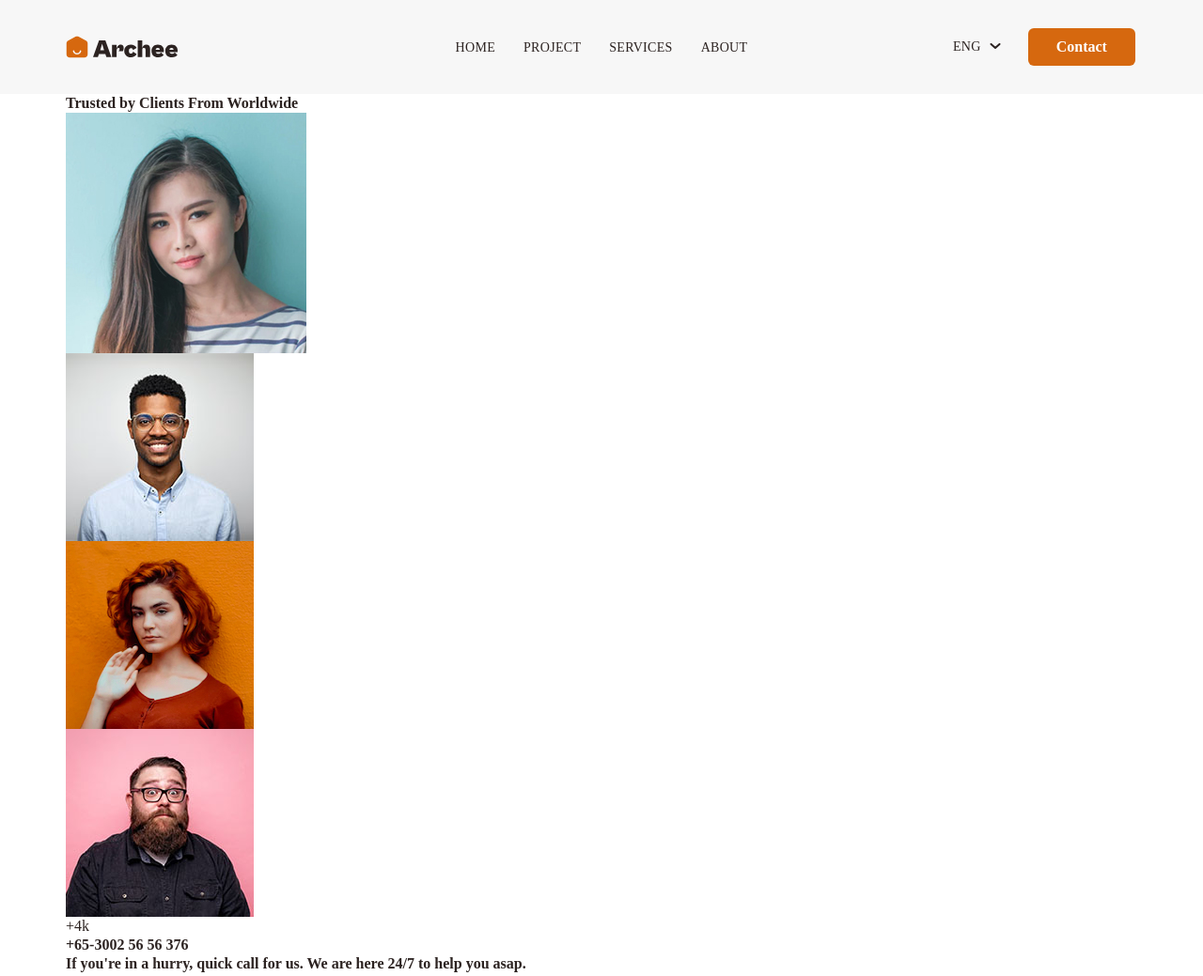
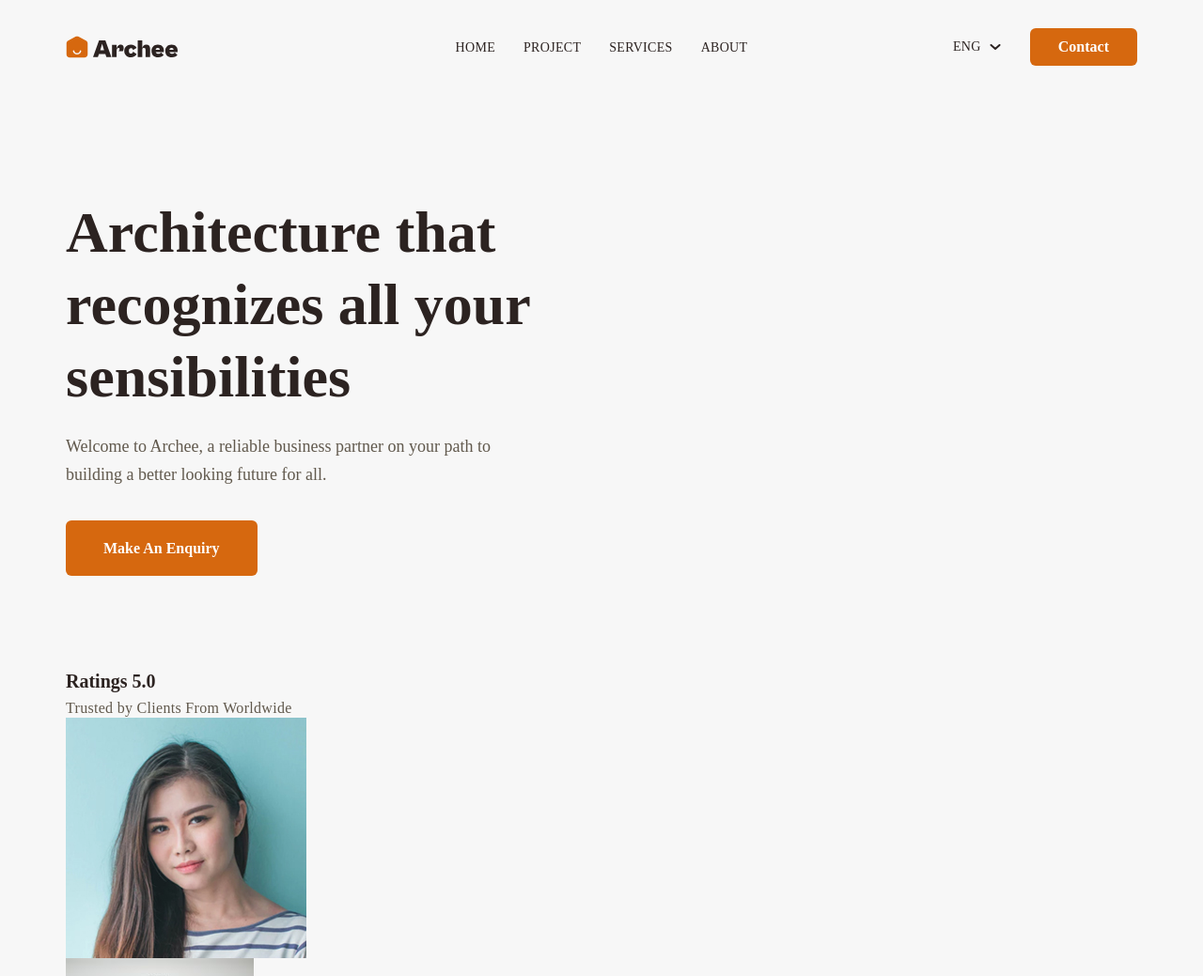
Before and after one commit to flaberfl/archeev, a plain HTML site: page src/index.html in a window 1280 px wide. Shown: the top 1039 px of the page at 94% size. Drawn offline with nearby package versions, Linux system fonts and the light colour scheme; files that its build step writes are made by us from their sources; a script that the page names is missing; files whose address does not match are found by name; a web font is replaced by a local one.

Commit message:
start intro

```diff
--- a/src/html/_header.htm
+++ b/src/html/_header.htm
@@ -15,13 +15,13 @@
 			</nav>
 		</div>
 
-		<div class="header__toolbar">
-			<div class="toolbar">
-				<ul class="toolbar__lang lang">
-					<li class="lang__item"><a href="#eng" class="lang__link">Eng</a></li>
-					<li class="lang__item"><a href="#rus" class="lang__link">Rus</a></li>
-				</ul>
-			</div>
+		<div class="header__toolbar toolbar">
+
+			<ul class="toolbar__lang lang">
+				<li class="lang__item"><a href="#eng" class="lang__link">Eng</a></li>
+				<li class="lang__item"><a href="#rus" class="lang__link">Rus</a></li>
+			</ul>
+
 			<button class="header__button button">Contact</button>
 		</div>
 
--- a/src/scss/base/forms/button.scss
+++ b/src/scss/base/forms/button.scss
@@ -3,7 +3,7 @@
 
 .button {
 	display: inline-flex;
-	padding: 10px 30px;
+	padding: rem(10) rem(30);
 
 	font-size: rem(16);
 	color: #fff;
--- a/src/scss/header.scss
+++ b/src/scss/header.scss
@@ -33,21 +33,19 @@
   }
 
   /* .header__menu */
-  &__menu {
-    // flex: 1 1 auto;
-    // padding: 0px 0px 0px rem(20);
-  }
+  &__menu {}
 
   /* .header__toolbar */
   &__toolbar {
     flex: 0 1 17.192%;
+    position: relative;
     display: flex;
-    align-items: center;
+    justify-content: flex-end;
   }
 
   /* .header__button */
   &__button {
-    margin: 0px 0px 0px rem(29);
+    // margin: 0px 0px 0px rem(29);
   }
 }
 
@@ -200,7 +198,11 @@
 .toolbar {
 
   /* .toolbar__lang */
-  &__lang {}
+  &__lang {
+    position: absolute;
+    left: 0;
+    top: rem(13);
+  }
 }
 
 .lang {
@@ -213,17 +215,19 @@
       display: flex;
       align-items: center;
 
+
       &::after {
+        display: block;
+        content: '';
         margin-left: 9px;
-        content: '';
-        display: block;
         width: 12px;
         height: 7px;
         background: url('../img/arrow.svg') 0 0 no-repeat;
+        cursor: pointer;
+
+        transition: all 0.3s ease 0s;
       }
     }
-
-
   }
 
   &:hover &__item {
@@ -231,7 +235,6 @@
 
     &::after {
       transform: rotate(180deg);
-
     }
   }
 
--- a/src/scss/home.scss
+++ b/src/scss/home.scss
@@ -1,3 +1,104 @@
-//====================================================================================================
+//========INTRO============================================================================================
+.page {
+
+  /* .page__intro */
+  &__intro {}
+}
+
+.intro {
+  padding: rem(209) 0 rem(175);
+  background: $bgPromoColor;
+
+  /* .intro__container */
+  &__container {}
+
+  /* .intro__title */
+  &__title {
+    max-width: rem(540);
+
+    &:not(:last-child) {
+      margin: 0px 0px rem(20) 0px;
+    }
+
+    font-size: rem(62);
+    font-weight: 900;
+    line-height: math.div(76.88, 62);
+  }
+
+  /* .intro__desc */
+  &__desc {
+    max-width: rem(455);
+
+    &:not(:last-child) {
+      margin: 0px 0px rem(34) 0px;
+    }
+
+    @extend %base-text;
+    font-size: rem(18);
+    line-height: math.div(30, 18);
+  }
+
+  /* .intro__button */
+  &__button {
+    padding: rem(20) rem(40);
+    &:not(:last-child) {
+      margin: 0px 0px rem(101) 0px;
+    }
+  }
+
+  /* .intro__footer */
+  &__footer {}
+
+  /* .intro__rating */
+  &__rating {}
+
+  /* .intro__contact */
+  &__contact {}
+}
+
+.rating {
+
+  /* .rating__title */
+  &__title {
+    &:not(:last-child) {
+      margin: 0px 0px rem(8) 0px;
+    }
+
+    font-size: 20px;
+    line-height: math.div(22 , 20);
+    letter-spacing: 1;
+  }
+
+  /* .rating__grade */
+  &__grade {}
+
+  /* .rating__desc */
+  &__desc {
+    @extend %base-text;
+    letter-spacing: .3px;
+  }
+
+  /* .rating__list */
+  &__list {}
+
+  /* .rating__item */
+  &__item {}
+
+  /* .rating__icon */
+  &__icon {
+
+    /* .rating__icon_more */
+    &_more {}
+  }
+}
+
+.contact {
+
+  /* .contact__phone */
+  &__phone {}
+
+  /* .contact__desc */
+  &__desc {}
+}
 
 //====================================================================================================
--- a/src/scss/style.scss
+++ b/src/scss/style.scss
@@ -153,5 +153,6 @@ body {
 @import "header";
 @import "footer";
 
+
 // Подключение стилей отдельных страниц
 @import "home";
```
Also changed, not shown: src/index.html (+0 -1 lines).
